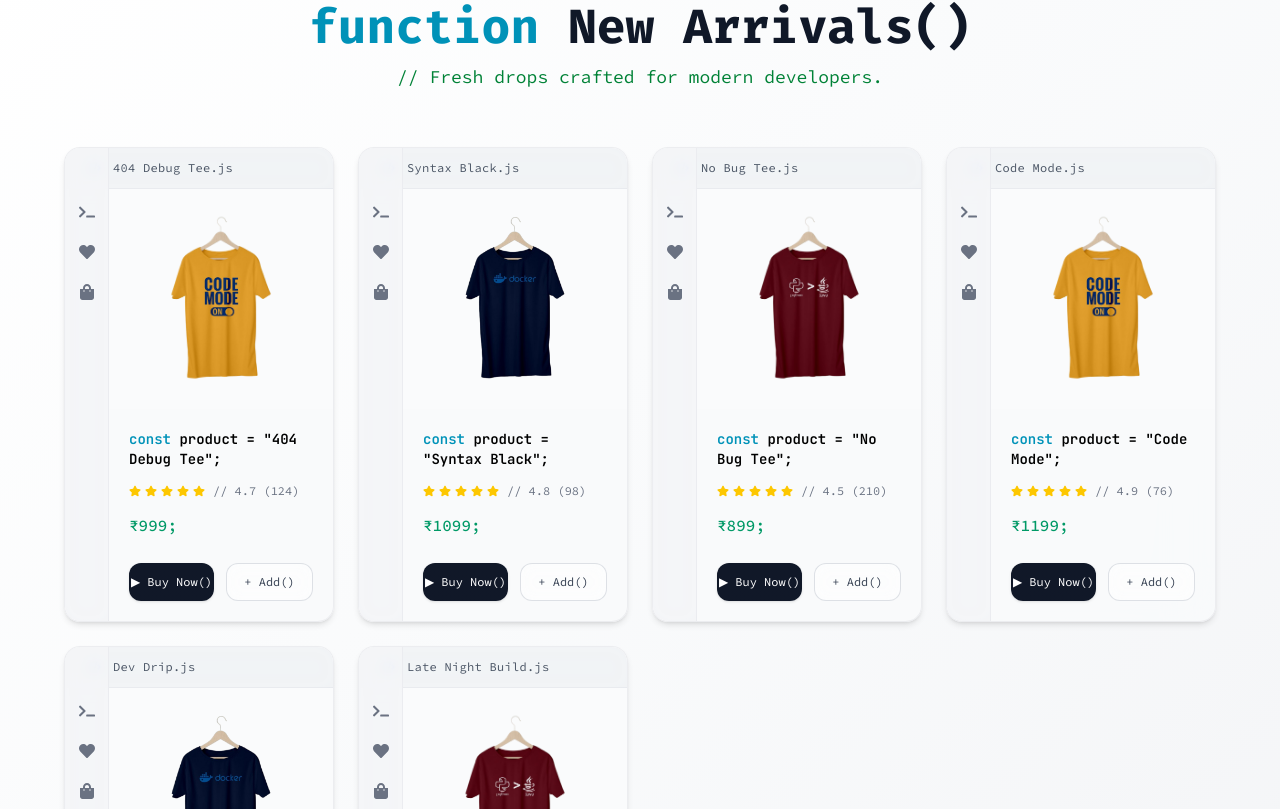
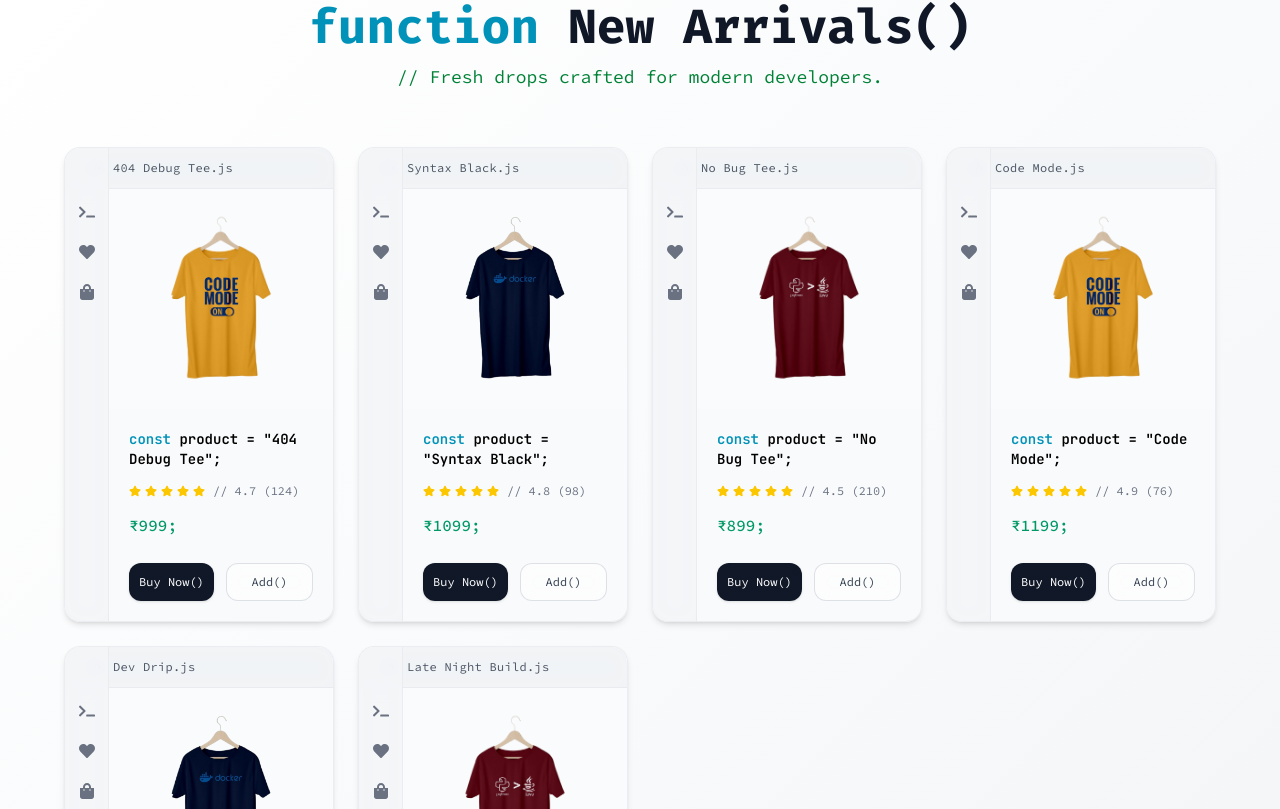
Before and after one commit to athulcoder/404WEAR, a Next.js app: page / in a window 1280 px wide. Shown: the part 931-1740 px from the top of the page. Built offline with nearby package versions, Linux system fonts and the light colour scheme.

Commit message:
button color changed

```diff
--- a/app/layout.js
+++ b/app/layout.js
@@ -3,8 +3,8 @@
 
 
 export const metadata = {
-  title: "404Wear | E-commerce",
-  description: "404Wear ecommerce app",
+  title: "SudoWear | E-commerce",
+  description: "Sudowear ecommerce platform for developers and tech ppl",
 };
 
 export default function RootLayout({ children }) {
--- a/components/NewArrivals/NewArrivals.jsx
+++ b/components/NewArrivals/NewArrivals.jsx
@@ -3,7 +3,7 @@
 import { firecode, jetbrains, sourcecode } from "@/fonts/fonts";
 import { Inter, Poppins } from "next/font/google";
 import Image from "next/image";
-import SingleProductCard from "./SingleProductCard";
+import SingleProductCard from "../Products/SingleProductCard";
 
 const inter = Inter({
   subsets: ["latin"],
--- a/components/NewArrivals/SingleProductCard.jsx
+++ /dev/null
@@ -1,153 +0,0 @@
-import { jetbrains, sourcecode } from "@/fonts/fonts";
-import Image from "next/image";
-import React from "react";
-
-import {
-  FaHeart,
-  FaStar,
-  FaShoppingBag,
-  FaCode,
-  FaTerminal,
-} from "react-icons/fa";
-
-const SingleProductCard = ({ product }) => {
-  return (
-    <div
-      key={product.id}
-      className="group relative overflow-hidden rounded-2xl
-      bg-[#f9fafb]/90 backdrop-blur-xl
-      border border-gray-200/70
-
-      max-sm:w-[350px]
-      shadow-md transition-all duration-300
-      hover:-translate-y-2 hover:scale-[1.02] hover:shadow-xl"
-    >
-      {/* VS Code Light Header */}
-      <div
-        className="flex items-center gap-2
-        bg-[#f1f3f5]/90 backdrop-blur
-        px-6 py-3 text-xs text-gray-600
-        border-b border-gray-200/60"
-      >
-        <FaCode className="text-blue-600" />
-        <span className={`ml-1 tracking-wide ${sourcecode.className }`} >
-          {product.name}.js
-        </span>
-      </div>
-
-      {/* Sidebar Icons */}
-      <div
-        className="absolute left-0 top-0 flex h-full w-11
-        flex-col items-center gap-6
-        bg-[#f4f6f8]/90 backdrop-blur
-        border-r border-gray-200/60
-        pt-14 text-gray-500"
-      >
-        <FaTerminal className="cursor-pointer transition hover:text-cyan-600" />
-        <FaHeart className="cursor-pointer transition hover:text-pink-500" />
-        <FaShoppingBag className="cursor-pointer transition hover:text-emerald-500" />
-      </div>
-
-      {/* Image */}
-      <div
-        className="relative ml-11 h-[220px]
-        bg-[#fafbfc] overflow-hidden"
-      >
-        <Image
-          src={product.img}
-          alt={product.name}
-          fill
-          className="object-contain p-6
-          transition-transform duration-500
-          group-hover:scale-110"
-        />
-      </div>
-
-      {/* Content */}
-      <div
-        className="ml-11 space-y-3.5 p-5
-        text-gray-700"
-      >
-        {/* Title */}
-        <h3
-          className={`${jetbrains.className}
-          text-sm font-semibold text-black`}
-        >
-          <span className="text-cyan-600">const</span> product = "{product.name}";
-        </h3>
-
-        {/* Rating */}
-        <div className="flex items-center gap-2 text-xs">
-          <div className="flex gap-1">
-            {[...Array(5)].map((_, i) => (
-              <FaStar
-                key={i}
-                size={12}
-                className={
-                  i < Math.round(product.rating)
-                    ? "text-yellow-400"
-                    : "text-gray-300"
-                }
-              />
-            ))}
-          </div>
-
-          <span
-            className={`${sourcecode.className} text-gray-500`}
-          >
-            // {product.rating} ({product.reviews})
-          </span>
-        </div>
-
-        {/* Price */}
-        <p
-          className={`${sourcecode.className}
-          text-emerald-600 text-base font-medium`}
-        >
-          {product.price};
-        </p>
-
-        {/* Actions */}
-        <div className="flex gap-3 pt-3">
-
-          {/* Buy */}
-          <button
-            className={`${sourcecode.className}
-            flex-1 rounded-xl
-            bg-gradient-to-r from-gray-900 to-gray-900
-            py-2.5 text-xs text-white
-            shadow-sm transition-all
-            hover:brightness-110 hover:shadow-md`}
-          >
-            ▶ Buy Now()
-          </button>
-
-          {/* Add */}
-          <button
-            className={`${sourcecode.className}
-            flex-1 rounded-xl
-            border border-gray-300/70
-            bg-white/60 backdrop-blur
-            py-2.5 text-xs text-gray-700
-            transition-all
-            hover:bg-gray-100`}
-          >
-            + Add()
-          </button>
-
-        </div>
-      </div>
-
-      {/* Soft Glow */}
-      <div
-        className="pointer-events-none absolute inset-0
-        opacity-0 transition duration-300
-        group-hover:opacity-100
-        bg-gradient-to-br
-        from-blue-500/5 via-transparent to-purple-500/5"
-      />
-    </div>
-  );
-};
-
-export default SingleProductCard;
--- a/components/Trending/Trending.jsx
+++ b/components/Trending/Trending.jsx
@@ -3,7 +3,7 @@
 import { firecode, jetbrains, sourcecode } from "@/fonts/fonts";
 import { Inter, Poppins } from "next/font/google";
 import Image from "next/image";
-import SingleProductCard from "./SingleProductCard";
+import SingleProductCard from "../Products/SingleProductCard";
 
 const inter = Inter({
   subsets: ["latin"],
```
Also changed, not shown: components/Products/SingleProductCard.jsx (renamed from components/Trending/SingleProductCard.jsx).
